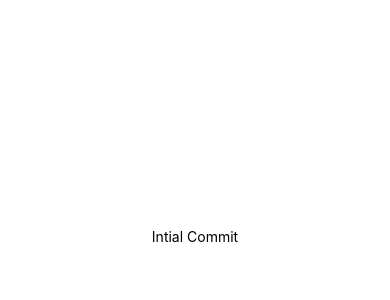
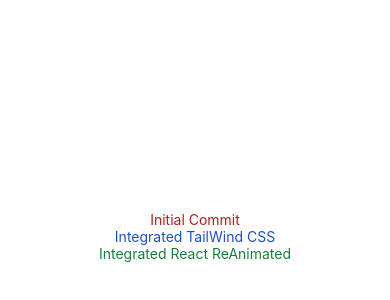
Before and after one commit to Aswin74/WasteWise_frontend, a React Native app: screen / in a window 390 px wide. Shown: the part 186-486 px from the top of the page. Built offline with nearby package versions, Linux system fonts and the light colour scheme.

Commit message:
NativeWind, ReAnimated installation

```diff
--- a/App.tsx
+++ b/App.tsx
@@ -1,20 +1,25 @@
-import { StatusBar } from 'expo-status-bar';
-import { StyleSheet, Text, View } from 'react-native';
+import { StatusBar } from "expo-status-bar"
+import Animated, { BounceIn } from "react-native-reanimated"
+import { StyleSheet, Text, View } from "react-native"
 
 export default function App() {
     return (
         <View style={styles.container}>
-      <Text>Intial Commit</Text>
+            <Text className="text-red-700">Initial Commit</Text>
+            <Text className="text-blue-700">Integrated TailWind CSS</Text>
+            <Animated.Text entering={BounceIn} className="text-green-700">
+                Integrated React ReAnimated
+            </Animated.Text>
             <StatusBar style="auto" />
         </View>
-  );
+    )
 }
 
 const styles = StyleSheet.create({
     container: {
         flex: 1,
-    backgroundColor: '#fff',
-    alignItems: 'center',
-    justifyContent: 'center',
+        backgroundColor: "#fff",
+        alignItems: "center",
+        justifyContent: "center",
     },
-});
+})
--- a/babel.config.js
+++ b/babel.config.js
@@ -1,6 +1,7 @@
-module.exports = function(api) {
-  api.cache(true);
-  return {
-    presets: ['babel-preset-expo'],
-  };
-};
+module.exports = function (api) {
+    api.cache(true)
+    return {
+        presets: ["babel-preset-expo"],
+        plugins: ["nativewind/babel", "react-native-reanimated/plugin"],
+    }
+}
--- /dev/null
+++ b/nativewind-env.d.ts
@@ -0,0 +1 @@
+/// <reference types="nativewind/types" />
--- a/package.json
+++ b/package.json
@@ -12,12 +12,15 @@
   "dependencies": {
     "expo": "~50.0.14",
     "expo-status-bar": "~1.11.1",
+    "nativewind": "^2.0.11",
     "react": "18.2.0",
-    "react-native": "0.73.6"
+    "react-native": "0.73.6",
+    "react-native-reanimated": "~3.6.2"
   },
   "devDependencies": {
     "@babel/core": "^7.20.0",
     "@types/react": "~18.2.45",
+    "tailwindcss": "^3.3.2",
     "typescript": "^5.1.3"
   },
   "private": true
--- /dev/null
+++ b/tailwind.config.js
@@ -0,0 +1,12 @@
+/** @type {import('tailwindcss').Config} */
+module.exports = {
+    content: [
+        "./App.{js,jsx,ts,tsx}",
+        "./screens/**/*.{js,jsx,ts,tsx}",
+        "./components/**/*.{js,jsx,ts,tsx}",
+    ],
+    theme: {
+        extend: {},
+    },
+    plugins: [],
+}
```
Also changed, not shown: libaries.txt (added), 1 other file (tests, documents, lock files or other folders). Lines whose indentation alone changed are shown as unchanged.
